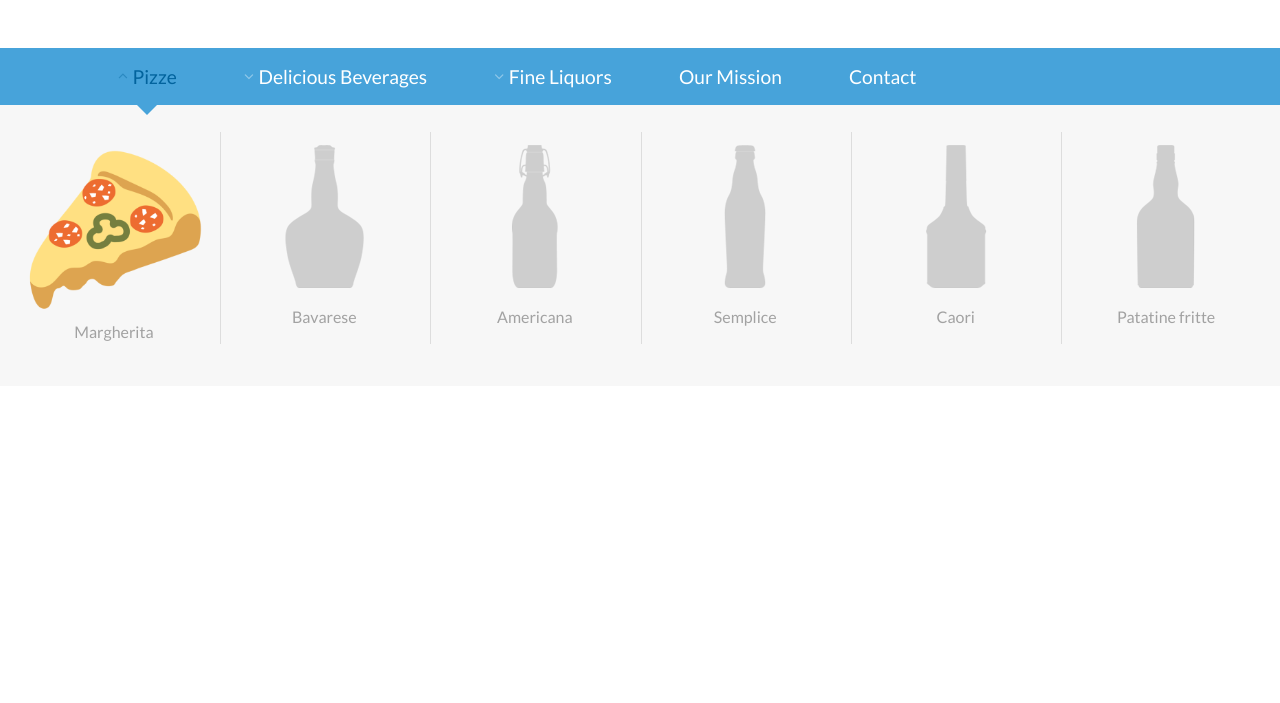
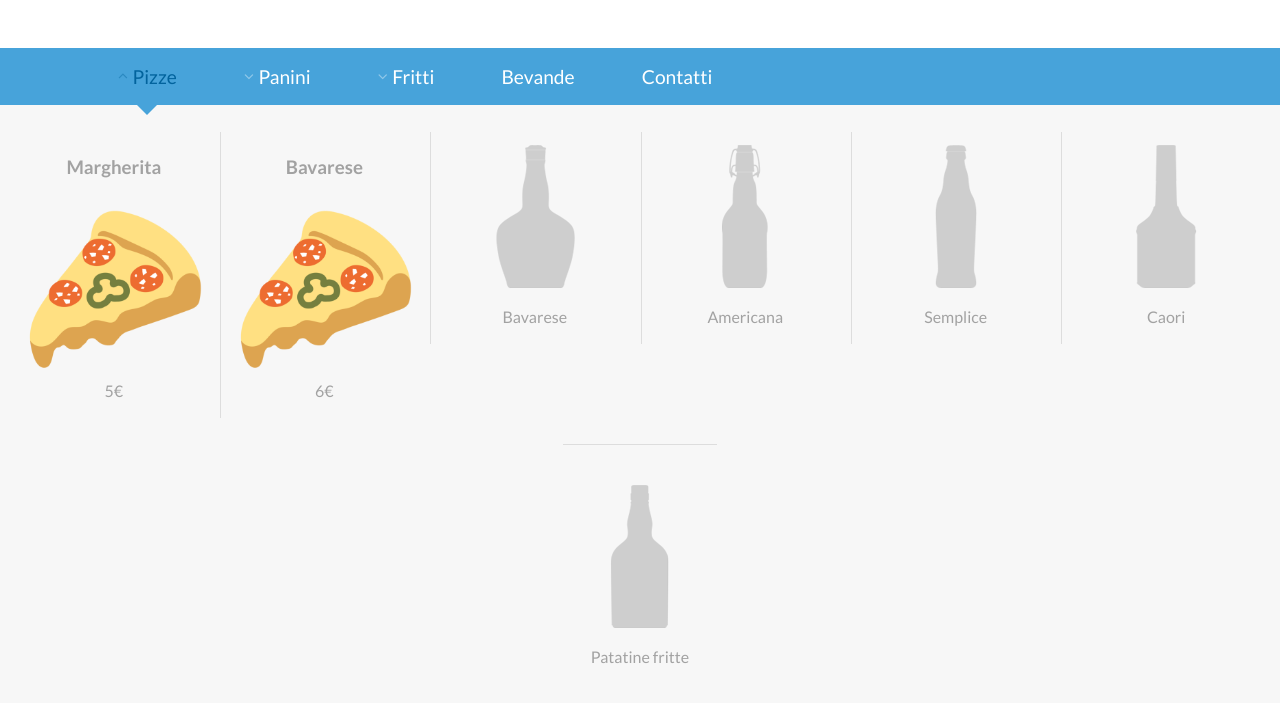
Before and after one commit to brembilla28/brembilla28.github.io, a plain HTML site: page index.html in a window 1280 px wide. Both pictures are taken after a click on the link "Pizze". Shown: the part 93-796 px from the top of the page. Drawn offline with Linux system fonts and the light colour scheme.

Commit message:
Add files via upload
update name

```diff
--- a/index.html
+++ b/index.html
@@ -24,7 +24,8 @@
 							<li>
 								<a href="#">Pizze</a>
 								<ul class="cbp-hssubmenu">
-									<li><a href="#"><img src="images/1.png" alt="img01"/><span>Margherita</span></a></li>
+									<li><a href="#"><div class="NomePizza"><h3>Margherita</h3><img src="images/1.png" alt="Margherita"/><span class="Prezzo">5€</span></div></a></li>
+									<li><a href="#"><div class="NomePizza"><h3>Bavarese</h3><img src="images/1.png" alt="Bavarese"/><span class="Prezzo">6€</span></div></a></li>
 									<li><a href="#"><img src="images/2.png" alt="img02"/><span>Bavarese</span></a></li>
 									<li><a href="#"><img src="images/3.png" alt="img03"/><span>Americana</span></a></li>
 									<li><a href="#"><img src="images/4.png" alt="img04"/><span>Semplice</span></a></li>
@@ -33,7 +34,7 @@
 								</ul>
 							</li>
 							<li>
-								<a href="#">Delicious Beverages</a>
+								<a href="#">Panini</a>
 								<ul class="cbp-hssubmenu cbp-hssub-rows">
 									<li><a href="#"><img src="images/7.png" alt="img07"/><span>Lovely Slurp</span></a></li>
 									<li><a href="#"><img src="images/8.png" alt="img08"/><span>Lemony Grappa</span></a></li>
@@ -50,15 +51,15 @@
 								</ul>
 							</li>
 							<li>
-								<a href="#">Fine Liquors</a>
+								<a href="#">Fritti</a>
 								<ul class="cbp-hssubmenu">
 									<li><a href="#"><img src="images/10.png" alt="img10"/><span>Fresh Juice</span></a></li>
 									<li><a href="#"><img src="images/6.png" alt="img06"/><span>Sweet Rum</span></a></li>
 									<li><a href="#"><img src="images/9.png" alt="img09"/><span>Eggy Liquor</span></a></li>
 								</ul>
 							</li>
-							<li><a href="#">Our Mission</a></li>
-							<li><a href="#">Contact</a></li>
+							<li><a href="#">Bevande</a></li>
+							<li><a href="#">Contatti</a></li>
 						</ul>
 					</div>
 				</nav>
```
